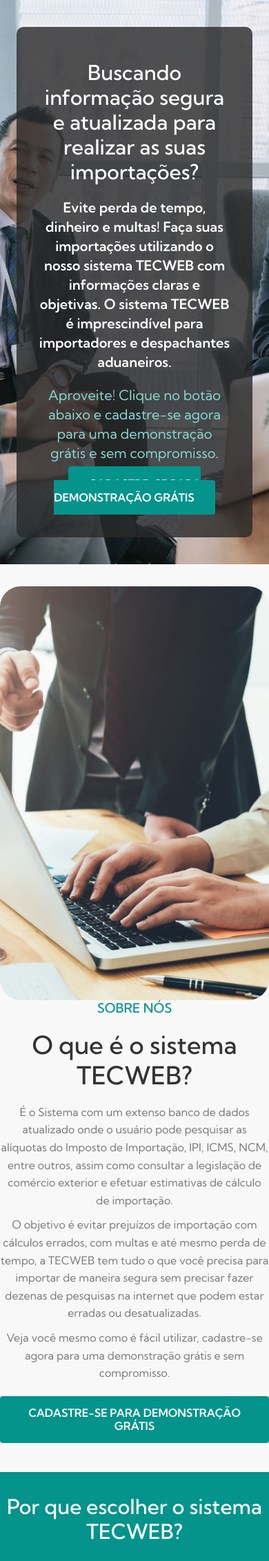
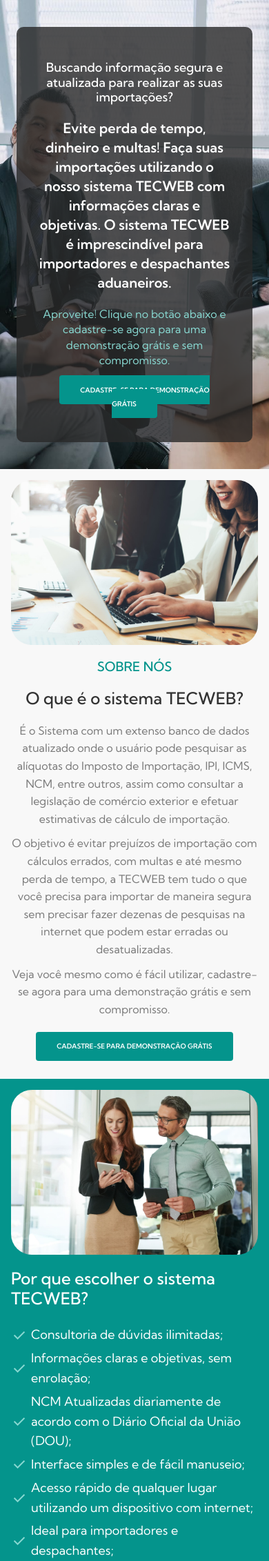
Before and after one commit to lucassdantas/lp-infoconsult, a PHP site: page / in a window 390 px wide. Shown: the part 83-2346 px from the top of the page at 69% size. Run offline with PHP 8.4, Linux system fonts and the light colour scheme.

Commit message:
building mobile

```diff
--- a/assets/style.css
+++ b/assets/style.css
@@ -267,19 +267,64 @@ footer .row .col:nth-child(2){
     .banner .centerInfo{
         max-width:95%;
     }
+    h1{
+        font-size:18px;
+    }
+    h2, .h3{
+        font-size:24px;
+    }
+    p, .descriptionm, .buttonDescription, .btn{
+        font-size:16px;
+    }
+    .img{
+        height:100%;
+    }
     .row{
         flex-direction:column;
         align-items:center;
         justify-content:center;
         text-align:center;
     }
+    .mobileReverse{
+        flex-direction: column-reverse;
+    }
     .col, footer .row .col:first-child, footer .row .col:nth-child(2), .col:nth-child(1), .colContentRight{
         width:100%;
-        text-align:center;
         margin:0;
         padding:0;
         justify-content:center;
         align-items:center;
     }
+    .row, footer .row{
+        padding:1em;
+        width:100%;
+        margin:0;
+        padding:1em;
+        justify-content:center;
+        align-items:center;
+    }
+    .copyright{
+        padding-left:1em;
+        padding-right:1em;
+    }
 
+    footer h4{
+        margin-top:20px;
+    }
+    .upperTitle{
+        margin-top:20px;
+    }
+    .greenBg .col{
+        align-items:flex-start;
+        text-align:left;
+    }
+    .greenBg .h3{
+        text-align:left;
+        margin-top:20px;
+    }
 }
+@media (max-width:555px){
+    .btn{
+        font-size:2.5vw;
+    }
+}
--- a/index.html
+++ b/index.html
@@ -38,7 +38,7 @@
             </div>
         </section>
         <section class="greenBg">
-            <div class="row limiter">
+            <div class="row limiter mobileReverse">
                 <div class="col">
                     <h2 class='h3'>Por que escolher o sistema TECWEB?</h2>
                     <ul class="iconList">
```
